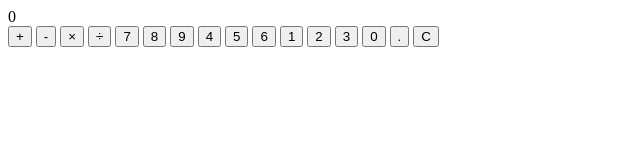
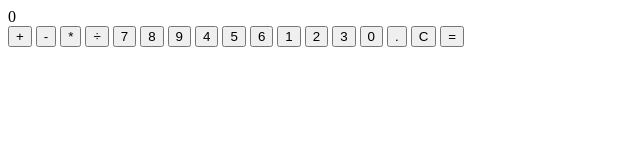
Before and after one commit to sandrypaez/calculadora.sandry.andres-caceres., a plain HTML site: page Ejercicio.calculadora.js/index.html in a window 1280 px wide. Shown: the full height of the page, 0-640 px from the left. Drawn offline with Linux system fonts and the light colour scheme.

Commit message:
feat: :sparkles:

```diff
--- a/Ejercicio.calculadora.js/index.html
+++ b/Ejercicio.calculadora.js/index.html
@@ -14,7 +14,7 @@
     <div class="botones">
          <button class="operador">+</button>
       <button class="operador">-</button>
-      <button class="operador">×</button>
+      <button class="operador">*</button>
       <button class="operador">÷</button>
 
       <button>7</button>
@@ -33,10 +33,9 @@
       <button>.</button>
       <button id="borrar">C</button>
 
-
-
-
-
+       <button id="igual">=</button>
+    </div>
+  </div>
 
 </body>
 </html>
```
